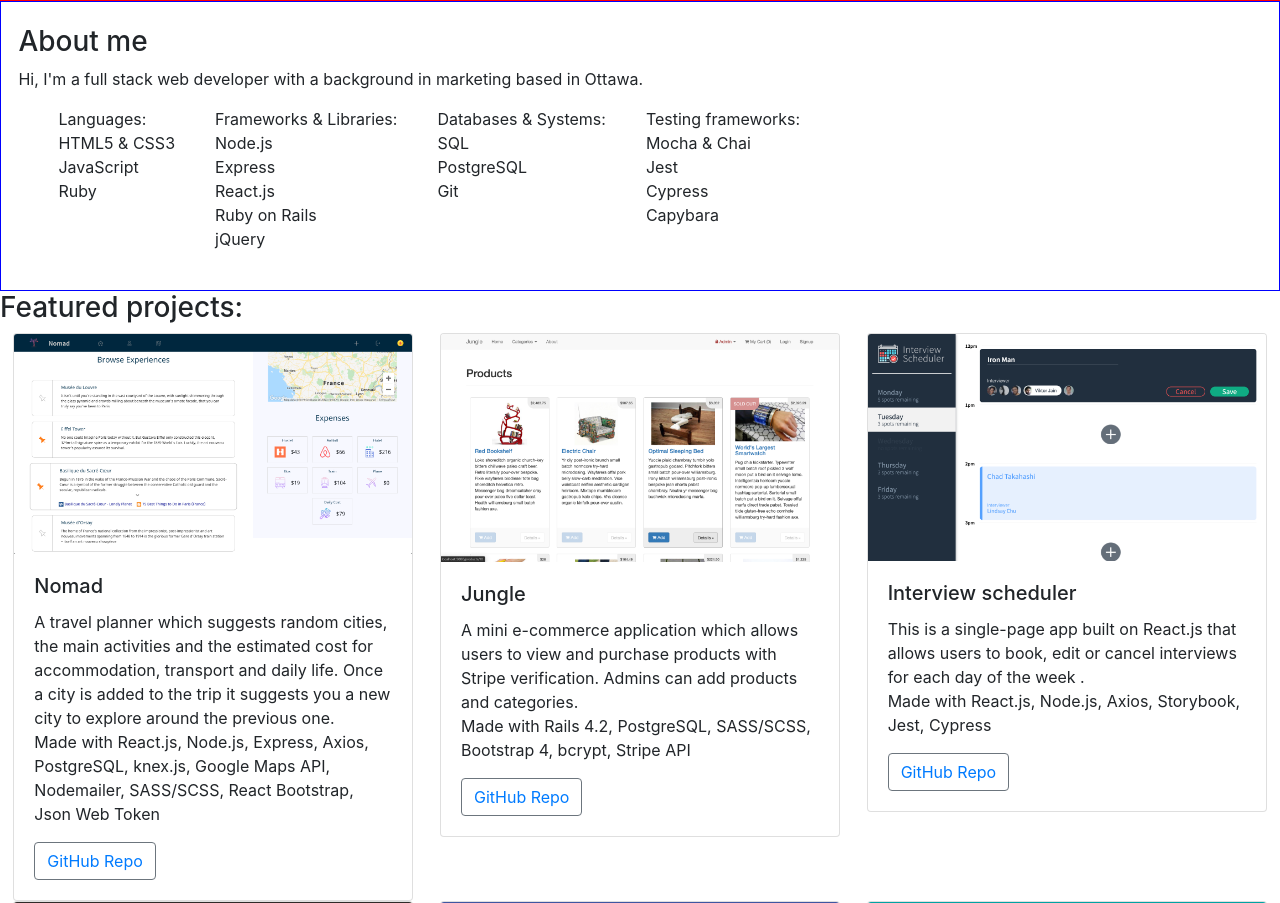
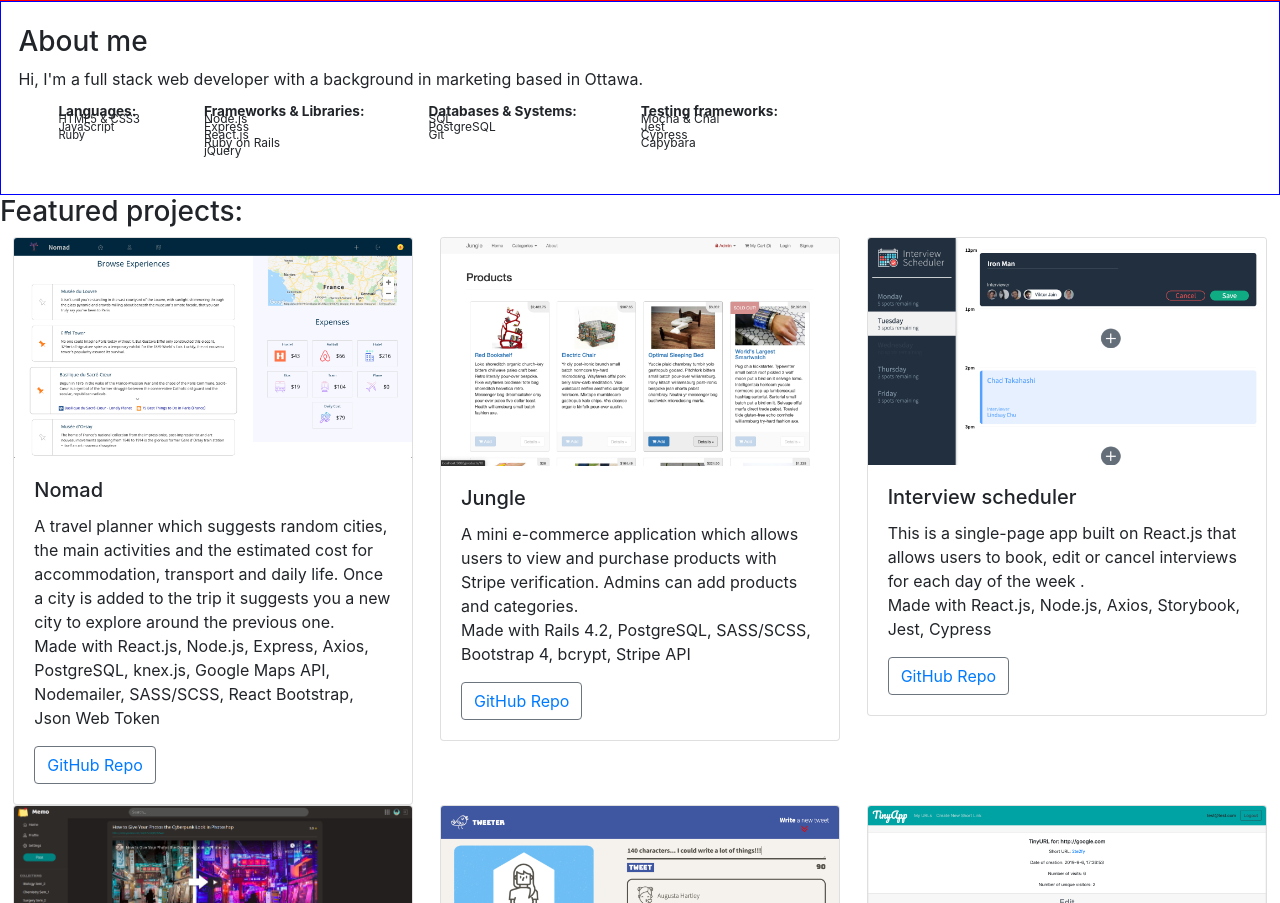
Before and after one commit to jatanassian/my_portfolio, a Gatsby site: page / in a window 1280 px wide. Shown: the part 799-1702 px from the top of the page. Built offline with nearby package versions, Linux system fonts and the light colour scheme; Gatsby itself is replaced by a stand-in of ours.

Commit message:
add styling

```diff
--- a/src/components/about.js
+++ b/src/components/about.js
@@ -10,33 +10,33 @@ const About = () => (
     >
       <h3>About me</h3>
       <p>Hi, I'm a full stack web developer with a background in marketing based in Ottawa.</p>
-      <div style={{display: 'flex'}}>
-        <ul style={{listStyle: 'none'}}>
-          <li>Languages:</li>
-          <li>HTML5 & CSS3</li>
-          <li>JavaScript</li>
-          <li>Ruby</li>
+      <div style={{display: 'flex', flexWrap: 'wrap'}}>
+        <ul style={{listStyle: 'none', marginRight: '1.5rem', lineHeight: '.5rem'}}>
+          <li style={{ fontSize: '.85rem' }}><strong>Languages:</strong></li>
+          <li style={{ fontSize: '.7rem' }}>HTML5 & CSS3</li>
+          <li style={{ fontSize: '.7rem' }}>JavaScript</li>
+          <li style={{ fontSize: '.7rem' }}>Ruby</li>
         </ul>
-        <ul style={{listStyle: 'none'}}>
-          <li>Frameworks & Libraries:</li>
-          <li>Node.js</li>
-          <li>Express</li>
-          <li>React.js</li>
-          <li>Ruby on Rails</li>
-          <li>jQuery</li>
+        <ul style={{listStyle: 'none', marginRight: '1.5rem', lineHeight: '.5rem'}}>
+          <li style={{ fontSize: '.85rem' }}><strong>Frameworks & Libraries:</strong></li>
+          <li style={{ fontSize: '.75rem' }}>Node.js</li>
+          <li style={{ fontSize: '.75rem' }}>Express</li>
+          <li style={{ fontSize: '.75rem' }}>React.js</li>
+          <li style={{ fontSize: '.75rem' }}>Ruby on Rails</li>
+          <li style={{ fontSize: '.75rem' }}>jQuery</li>
         </ul>
-        <ul style={{listStyle: 'none'}}>
-          <li>Databases & Systems:</li>
-          <li>SQL</li>
-          <li>PostgreSQL</li>
-          <li>Git</li>
+        <ul style={{listStyle: 'none', marginRight: '1.5rem', lineHeight: '.5rem'}}>
+          <li style={{ fontSize: '.85rem' }}><strong>Databases & Systems:</strong></li>
+          <li style={{ fontSize: '.75rem' }}>SQL</li>
+          <li style={{ fontSize: '.75rem' }}>PostgreSQL</li>
+          <li style={{ fontSize: '.75rem' }}>Git</li>
         </ul>
-        <ul style={{listStyle: 'none'}}>
-          <li>Testing frameworks:</li>
-          <li>Mocha & Chai</li>
-          <li>Jest</li>
-          <li>Cypress</li>
-          <li>Capybara</li>
+        <ul style={{listStyle: 'none', lineHeight: '.5rem'}}>
+          <li style={{ fontSize: '.85rem' }}><strong>Testing frameworks:</strong></li>
+          <li style={{ fontSize: '.75rem' }}>Mocha & Chai</li>
+          <li style={{ fontSize: '.75rem' }}>Jest</li>
+          <li style={{ fontSize: '.75rem' }}>Cypress</li>
+          <li style={{ fontSize: '.75rem' }}>Capybara</li>
         </ul>
       </div>
     </div>
```
